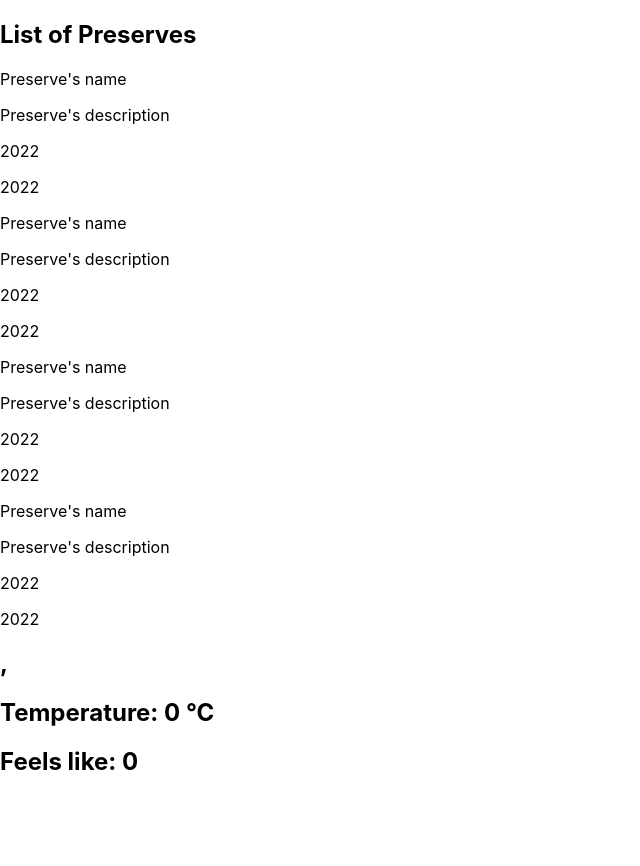
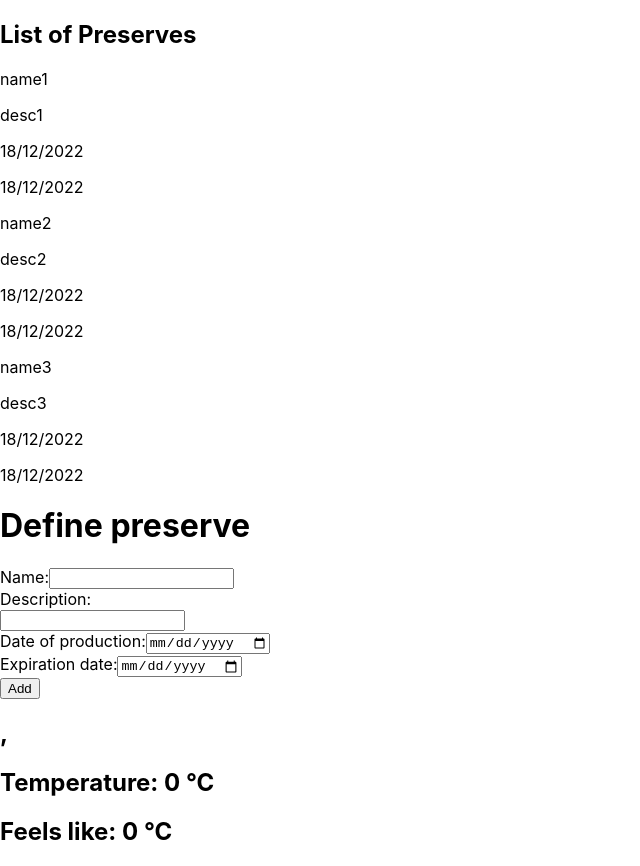
Before and after one commit to Klimmie007/gardener-calendar-react, a React (Create React App) app: page / in a window 1280 px wide. Shown: the whole page, without its empty margins (0-640 px from the left). Before the commit the page ends 800 px from the top, so only its background shows below. Built offline with nearby package versions, Linux system fonts and the light colour scheme; no server answers.

Commit message:
preserve's components changes

```diff
--- a/src/components/DefinePreserve.js
+++ b/src/components/DefinePreserve.js
@@ -0,0 +1,57 @@
+import React, { Component } from "react";
+
+class DefinePreserve extends Component {
+    constructor(props) {
+        super(props);
+        this.state = {
+            name: '',
+            description: '',
+            productionDate: new Date(),
+            expiratinDate: new Date(),
+        };
+    }
+
+    onChange = (event) => {
+        var name = event.target.id;
+        var value = event.target.value;
+        this.setState({
+            [name]: value
+        });
+    }
+
+    addPreserve = () => {
+        const {addPreserve} = this.props;
+        addPreserve(this.state);
+    }
+
+    render() {
+        return(
+            <div>
+                <h1>Define preserve</h1>
+                <div>
+                    Name:
+                    <input type="text" id="name" onChange={this.onChange}/>
+                </div>
+                <div>
+                    Description: <br/>
+                    <input type="text" id="description" onChange={this.onChange}/>
+                </div>
+                <div>
+                    Date of production:
+                    <input type="date" id="productionDate" onChange={this.onChange}/>
+                </div>
+                <div>
+                    Expiration date:
+                    <input type="date" id="expiratinDate" onChange={this.onChange}/>
+                </div>
+                <div>
+                    <button onClick={this.addPreserve}>
+                        Add
+                    </button>
+                </div>
+            </div>
+        );
+    }
+}
+
+export default DefinePreserve;
--- a/src/components/Preserve.js
+++ b/src/components/Preserve.js
@@ -6,8 +6,8 @@ const Preserve = props => {
         <div>
             <p>{props.name}</p>
             <p>{props.description}</p>
-            <p>{props.productionDate.getFullYear()}</p>
-            <p>{props.expirationDate.getFullYear()}</p>
+            <p>{props.productionDate.getDate()}/{props.productionDate.getMonth() + 1}/{props.productionDate.getFullYear()}</p>
+            <p>{props.expirationDate.getDate()}/{props.expirationDate.getMonth() + 1}/{props.expirationDate.getFullYear()}</p>
         </div>
     );
 };
--- a/src/components/Preserves.js
+++ b/src/components/Preserves.js
@@ -1,39 +1,73 @@
 import React, { Component } from "react";
+import DefinePreserve from "./DefinePreserve";
 import Preserve from "./Preserve";
-
-/*const Preserves = () => {
-    return(
-        <div>
-            <h2>List of Preserves</h2>
-            <Preserve name="xdd"/>
-            <Preserve/>
-            <Preserve/>
-            <Preserve/>
-        </div>
-    );
-};*/
+import PreserveModel from "../models/PreserveModel";
 
 class Preserves extends Component {
     constructor(props) {
         super(props);
         this.state = {
-            items: [],
-            isLoaded: false,
-        }
+            preserveList: [
+                {
+                    name: "name1",
+                    description: "desc1",
+                    productionDate: new Date(),
+                    expirationDate: new Date()
+                },
+                {
+                    name: "name2",
+                    description: "desc2",
+                    productionDate: new Date(),
+                    expirationDate: new Date()
+                },
+                {
+                    name: "name3",
+                    description: "desc3",
+                    productionDate: new Date(),
+                    expirationDate: new Date()
+                }
+                //new PreserveModel("name1", "desc1", new Date(), new Date()),
+                //new PreserveModel("name2", "desc2", new Date(), new Date()),
+                //new PreserveModel("name3", "desc3", new Date(), new Date()),
+            ],
+        };
+        //this.addPreserve = this.addPreserve.bind(this);
     }
 
-    componentDidMount() {
-       fetch('');
+    addPreserve = (preserve) => {
+        this.setState(state => {
+            let list = state.preserveList;
+            //let newPreserve = new PreserveModel(preserve.name, preserve.description, new Date(), new Date());
+            list.push({
+                name: preserve.name,
+                description: preserve.description,
+                productionDate: new Date(preserve.productionDate),
+                expirationDate: new Date(preserve.expiratinDate)
+            });
+            //list.push(newPreserve);
+            return {preserveList: list};
+        })
     }
 
     render() {
+        const {preserveList} = this.state;
         return(
             <div>
                 <h2>List of Preserves</h2>
-                <Preserve/>
-                <Preserve/>
-                <Preserve/>
-                <Preserve/>
+                {preserveList.map((preserve, key) => {
+                    return(
+
+                        <Preserve
+                            key = {key}
+                            name = {preserve.name}
+                            description = {preserve.description}
+                            productionDate = {preserve.productionDate}
+                            expirationDate = {preserve.expirationDate}
+                        />
+
+                    );
+                })}
+                <DefinePreserve addPreserve={this.addPreserve}/>
             </div>
         );
     }
--- a/src/components/Weather/Weather.js
+++ b/src/components/Weather/Weather.js
@@ -42,7 +42,7 @@ function Weather() {
             <div>
                 <h2>{city}, {country}</h2>
                 <h2>Temperature: {temperature.toFixed(0)} °C</h2>
-                <h2>Feels like: {feelsLike.toFixed(0)}</h2>
+                <h2>Feels like: {feelsLike.toFixed(0)} °C</h2>
             </div>
         </div>
     );
--- a/src/index.js
+++ b/src/index.js
@@ -5,6 +5,7 @@ import App from './App';
 import reportWebVitals from './reportWebVitals';
 import Preserves from './components/Preserves';
 import Weather from './components/Weather/Weather';
+import DefinePreserve from './components/DefinePreserve';
 
 const root = ReactDOM.createRoot(document.getElementById('root'));
 root.render(
--- a/src/models/PreserveModel.js
+++ b/src/models/PreserveModel.js
@@ -6,3 +6,5 @@ class PreserveModel {
         this.expirationDate = expirationDate;
     };
 }
+
+export default PreserveModel;
```
